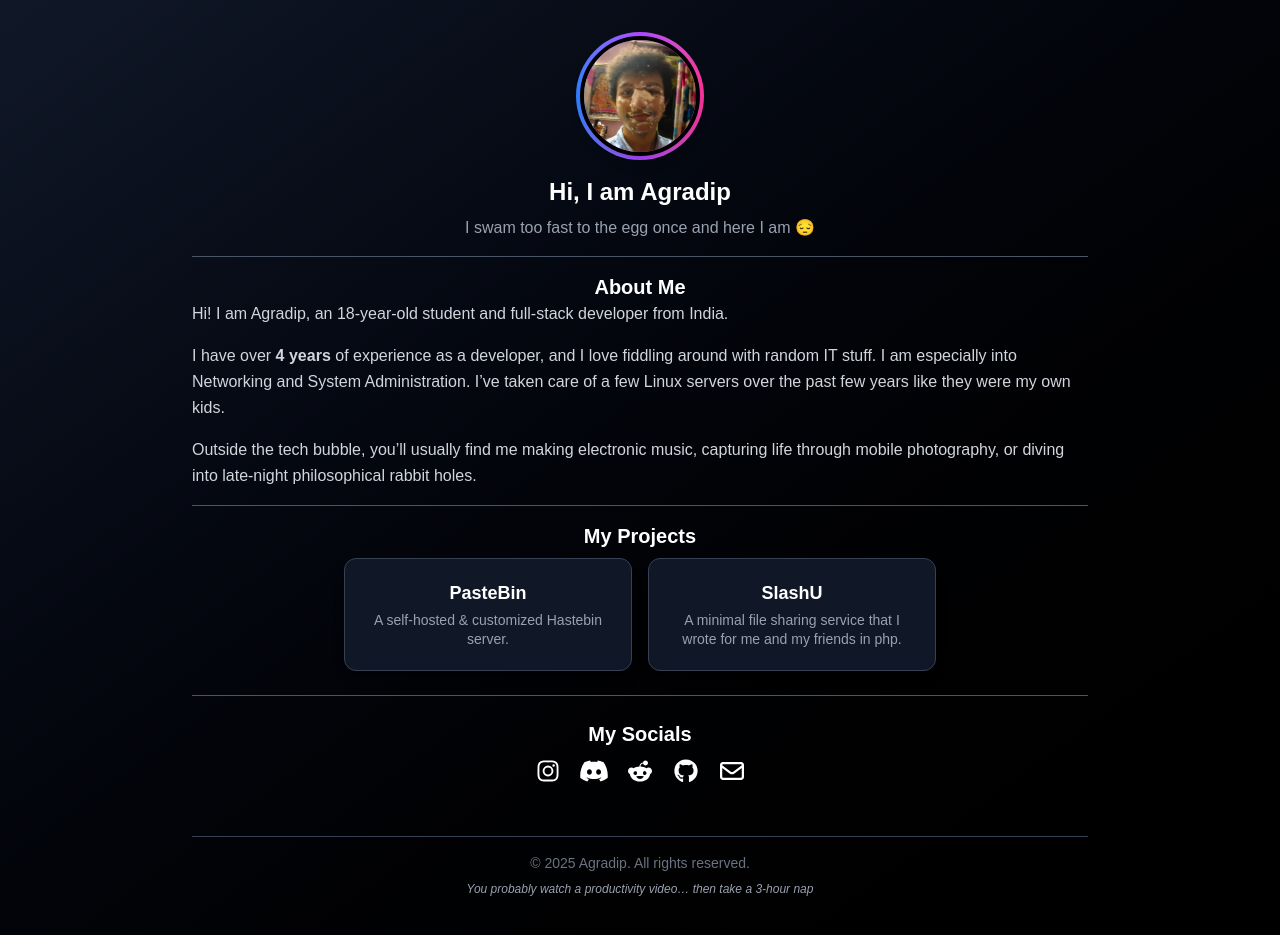
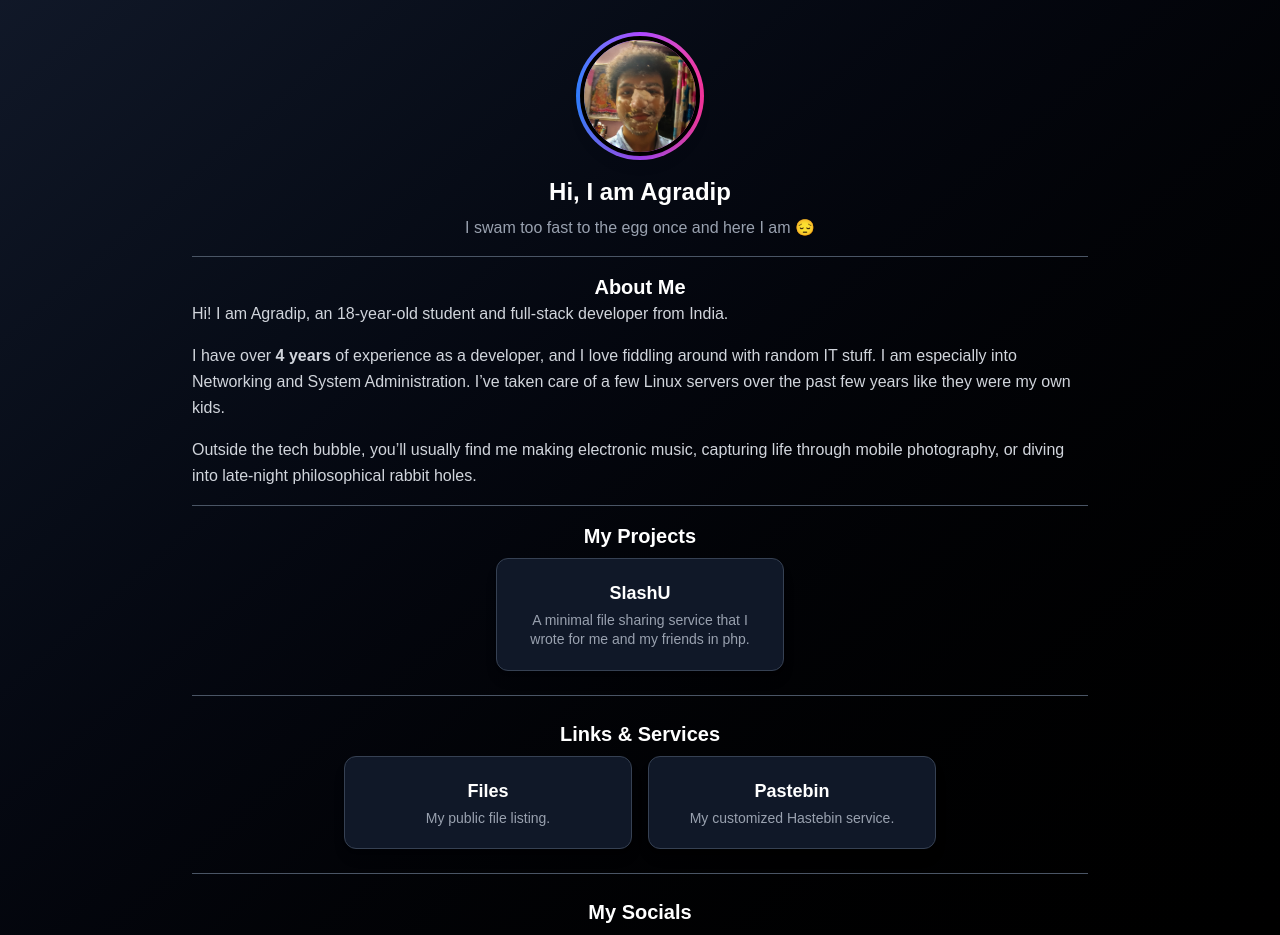
Before and after one commit to gradippp/agradip.fyi, a Next.js app: page / in a window 1280 px wide. Shown: the top 935 px of the page. Built offline with nearby package versions, Linux system fonts and the light colour scheme; no server answers.

Commit message:
Added links and services

```diff
--- a/src/app/page.tsx
+++ b/src/app/page.tsx
@@ -8,6 +8,7 @@ import { SOCIALS } from "@/data/socials";
 import PillPopup from "@/components/PillPopup";
 import "@/app/anims.css";
 import Footer from "@/components/Footer";
+import { LINKS } from "@/data/links";
 
 export default function Home() {
   const [showPills, setShowPills] = useState(false);
@@ -90,6 +91,17 @@ export default function Home() {
         <hr className="my-6 border-gray-600" />
 
         <div className="mt-4">
+          <h4 className="text-xl font-semibold mb-2">Links & Services</h4>
+          <div className="flex flex-wrap justify-center gap-4">
+            {LINKS.map((link) => (
+              <ProjectCard key={link.name} {...link} />
+            ))}
+          </div>
+        </div>
+
+        <hr className="my-6 border-gray-600" />
+
+        <div className="mt-4">
           <h4 className="text-xl font-semibold mb-2">My Socials</h4>
           <div className="flex flex-wrap justify-center gap-4 mt-2">
             {SOCIALS.map((social) => (
--- /dev/null
+++ b/src/data/links.ts
@@ -0,0 +1,12 @@
+export const LINKS = [
+  {
+    name: "Files",
+    href: "https://files.agradip.fyi",
+    description: "My public file listing.",
+  },
+  {
+    name: "Pastebin",
+    href: "https://paste.agradip.fyi",
+    description: "My customized Hastebin service.",
+  },
+];
--- a/src/data/projects.ts
+++ b/src/data/projects.ts
@@ -1,9 +1,4 @@
 export const PROJECTS = [
-  {
-    name: "PasteBin",
-    href: "https://paste.agradip.fyi",
-    description: "A self-hosted & customized Hastebin server.",
-  },
   {
     name: "SlashU",
     href: "https://files.agradip.fyi/u",
```
